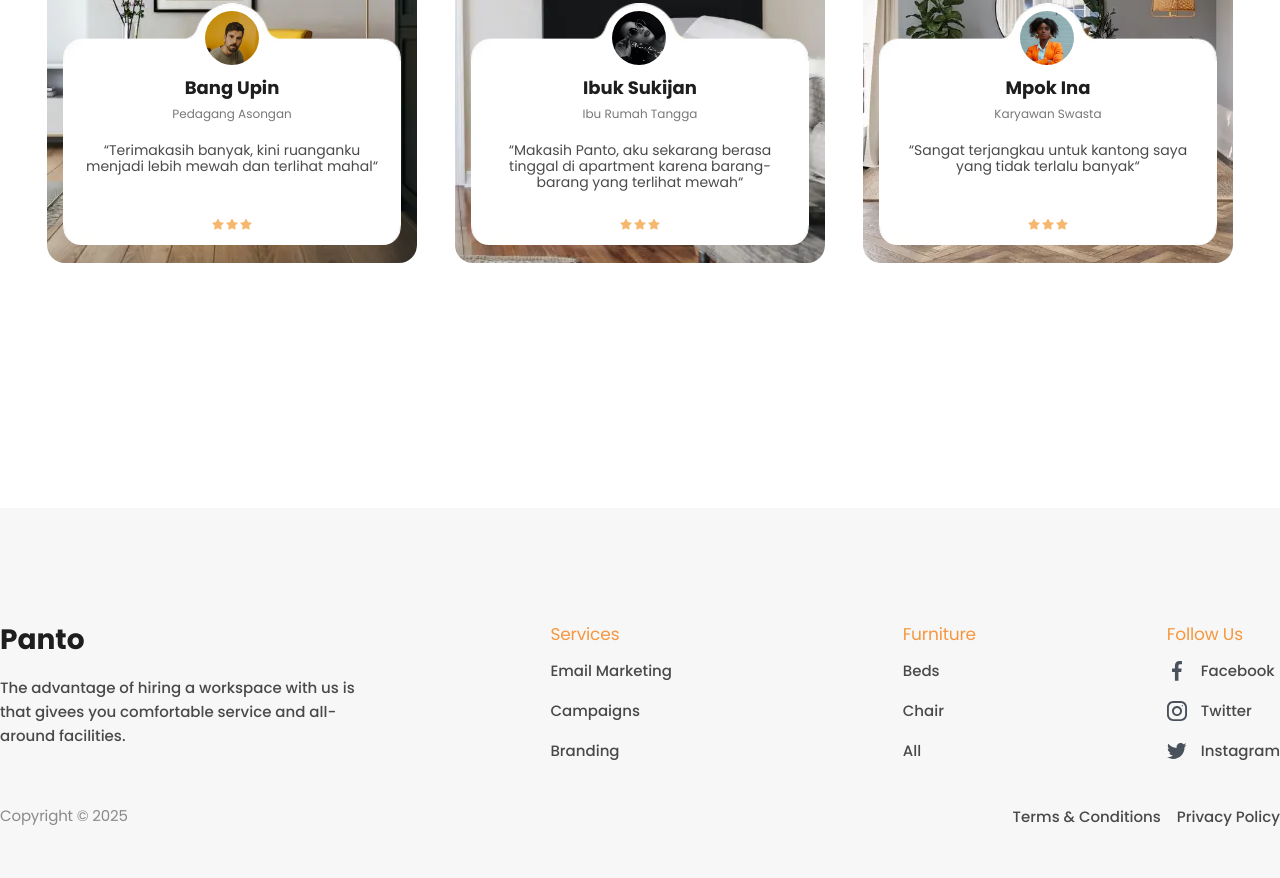
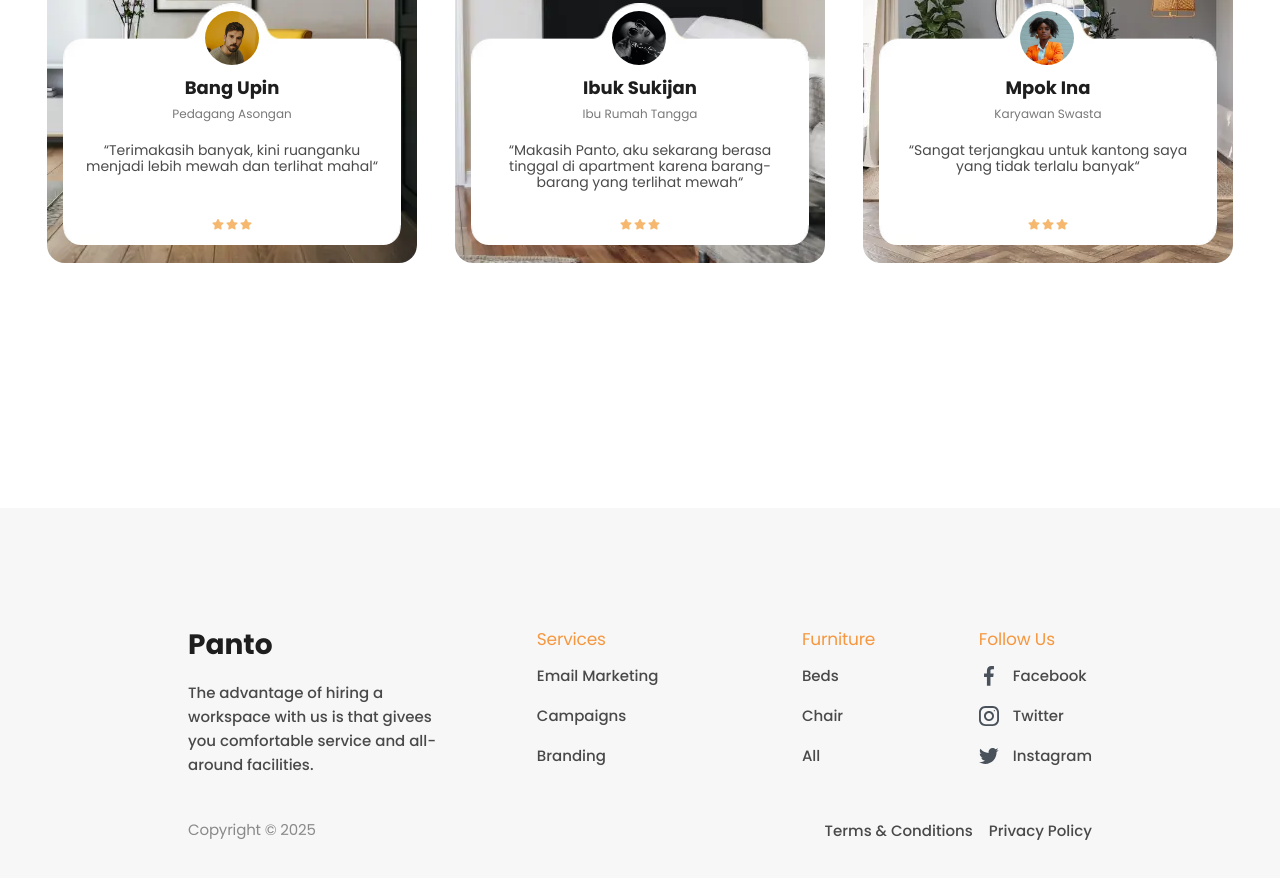
Before and after one commit to Kodzigor/panto_landing, a website built with Vite: page index.html in a window 1280 px wide. Shown: the part 4294-5172 px from the top of the page. Built offline with nearby package versions, Linux system fonts and the light colour scheme.

Commit message:
fix: bottom-bar paddings fix

```diff
--- a/src/scss/sections/bottom-bar.scss
+++ b/src/scss/sections/bottom-bar.scss
@@ -7,8 +7,7 @@
   padding-bottom: 13px;
 
   @include media(lg) {
-    padding-top: 118px;
-    padding-bottom: 55px;
+    padding: 123px 188px 55px;
   }
 
   &__container {
@@ -23,7 +22,7 @@
 
     @include media(lg) {
       grid-template-columns: 2fr repeat(3, 1fr);
-      column-gap: 120px;
+      column-gap: 90px;
     }
   }
 
```
